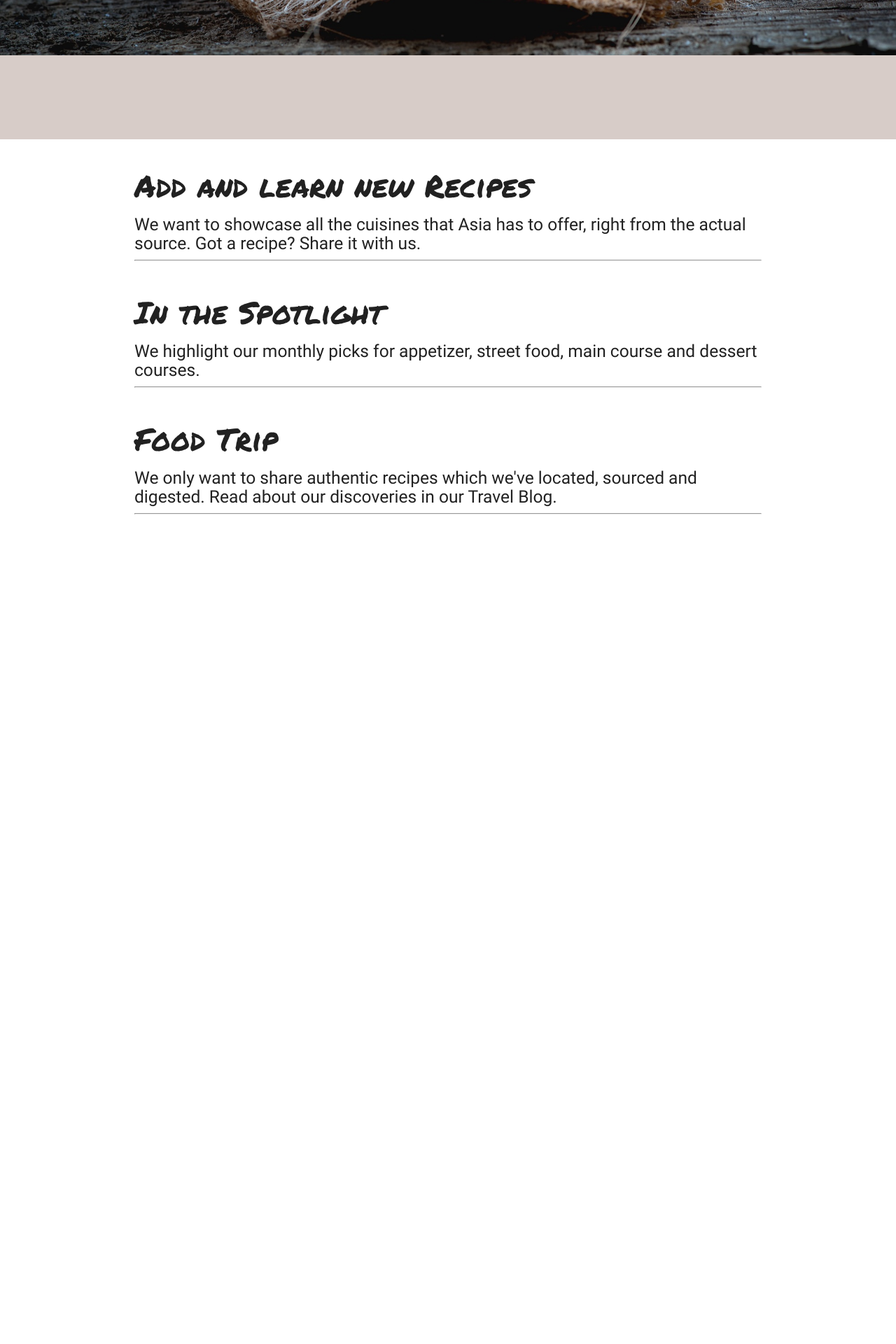
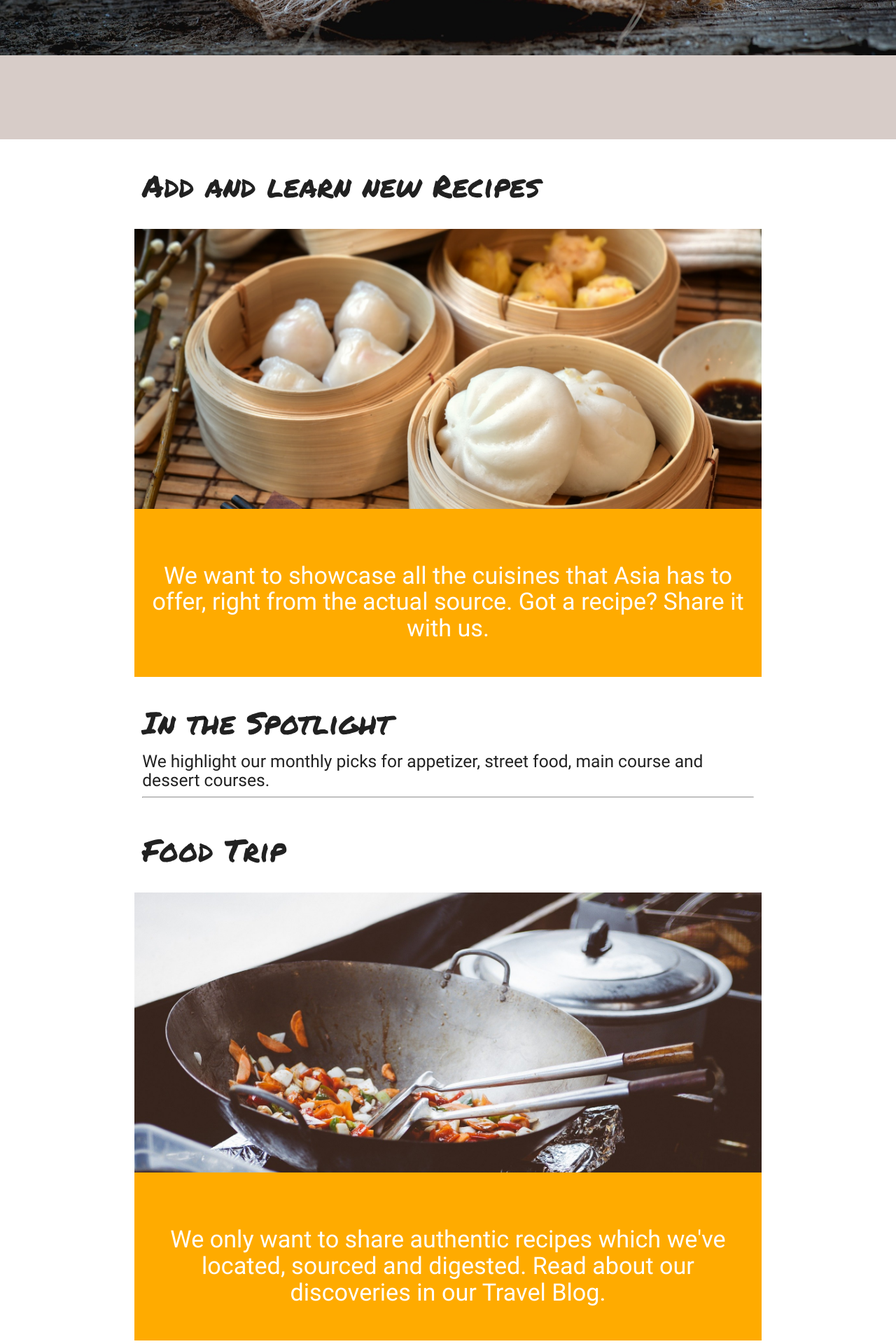
Before and after one commit to Code-Institute-Submissions/ricebowl-milestone3project, a Flask app: page / in a window 1280 px wide. Shown: the part 785-2705 px from the top of the page at 70% size. Before the commit the page ends 1520 px from the top, so only its background shows below. Run offline with Flask 2, Linux system fonts and the light colour scheme; some libraries are stand-ins or nearby versions.

Commit message:
Added features one and three to homepage

```diff
--- a/static/css/style.css
+++ b/static/css/style.css
@@ -23,8 +23,63 @@
 }
 
 h3 {
-    font-family: "Permanent Marker", sans-serif;"
+    font-family: "Permanent Marker", sans-serif;
 }
+
+.feature-one-image {
+    height: 50vh;
+    background-image: url(../images/dumplings.jpg);
+    -webkit-background-size: cover;
+    -moz-background-size: cover;
+    -o-background-size: cover;
+    background-size: cover;
+    background-repeat: no-repeat;
+
+    display: flex;
+    align-items: center;
+    justify-content: center;
+}
+
+.feature-one-banner {
+    min-height: 240px;
+}
+
+.feature-one-banner h4 {
+    text-align: center;
+    color: #ffffff;
+    padding-top: 60px;
+}
+
+.feature-three-image {
+    height: 50vh;
+    background-image: url(../images/wok.jpg);
+    -webkit-background-size: cover;
+    -moz-background-size: cover;
+    -o-background-size: cover;
+    background-size: cover;
+    background-repeat: no-repeat;
+
+    display: flex;
+    align-items: center;
+    justify-content: center;
+}
+
+.feature-three-banner {
+    min-height: 240px;
+}
+
+.feature-three-banner h4 {
+    text-align: center;
+    color: #ffffff;
+    padding-top: 60px;
+}
+
+.container .row {
+    margin-left: 0px;
+    margin-right: 0px;
+}
+
+
 
 /*-------------------------------------------Navbar */
 
--- a/templates/homepage.html
+++ b/templates/homepage.html
@@ -6,17 +6,22 @@
     <div class="col"></div>
 </div>
 
-<div class="container recipe-container">
-    <div class="row">
-        <div class="col s12">
-        <h3><strong>Add and learn new Recipes</strong></h3>
-        <h5>We want to showcase all the cuisines that Asia has to offer, right from the actual source. Got a recipe? Share it with us.</h5>
-        <hr>
+<div class="container">
+    <div class="recipe-container">
+        <div class="row">
+            <div class="col">
+                <h3><strong>Add and learn new Recipes</strong></h3>
+            </div>
         </div>
     </div>
-</div>
 
-<div class="container">
+    <div class="col s12 feature-one-image"></div>
+    <div class="row feature-one-banner amber accent-4">
+        <div class="col">
+        <h4>We want to showcase all the cuisines that Asia has to offer, right from the actual source. Got a recipe? Share it with us.</h4>
+        </div>
+    </div>
+
     <div class="row">
         <div class="col s12">
         <h3><strong>In the Spotlight</strong></h3>
@@ -24,14 +29,17 @@
         <hr>
         </div>
     </div>
-</div>
 
-<div class="container">
     <div class="row">
         <div class="col s12">
         <h3><strong>Food Trip</strong></h3>
-        <h5>We only want to share authentic recipes which we've located, sourced and digested. Read about our discoveries in our Travel Blog. </h5>
-        <hr>
+        </div>
+    </div>
+
+    <div class="col s12 feature-three-image"></div>
+    <div class="row feature-three-banner amber accent-4">
+        <div class="col">
+        <h4>We only want to share authentic recipes which we've located, sourced and digested. Read about our discoveries in our Travel Blog.</h4>
         </div>
     </div>
 </div>
```
Also changed, not shown: static/images/wok.jpg (added).
